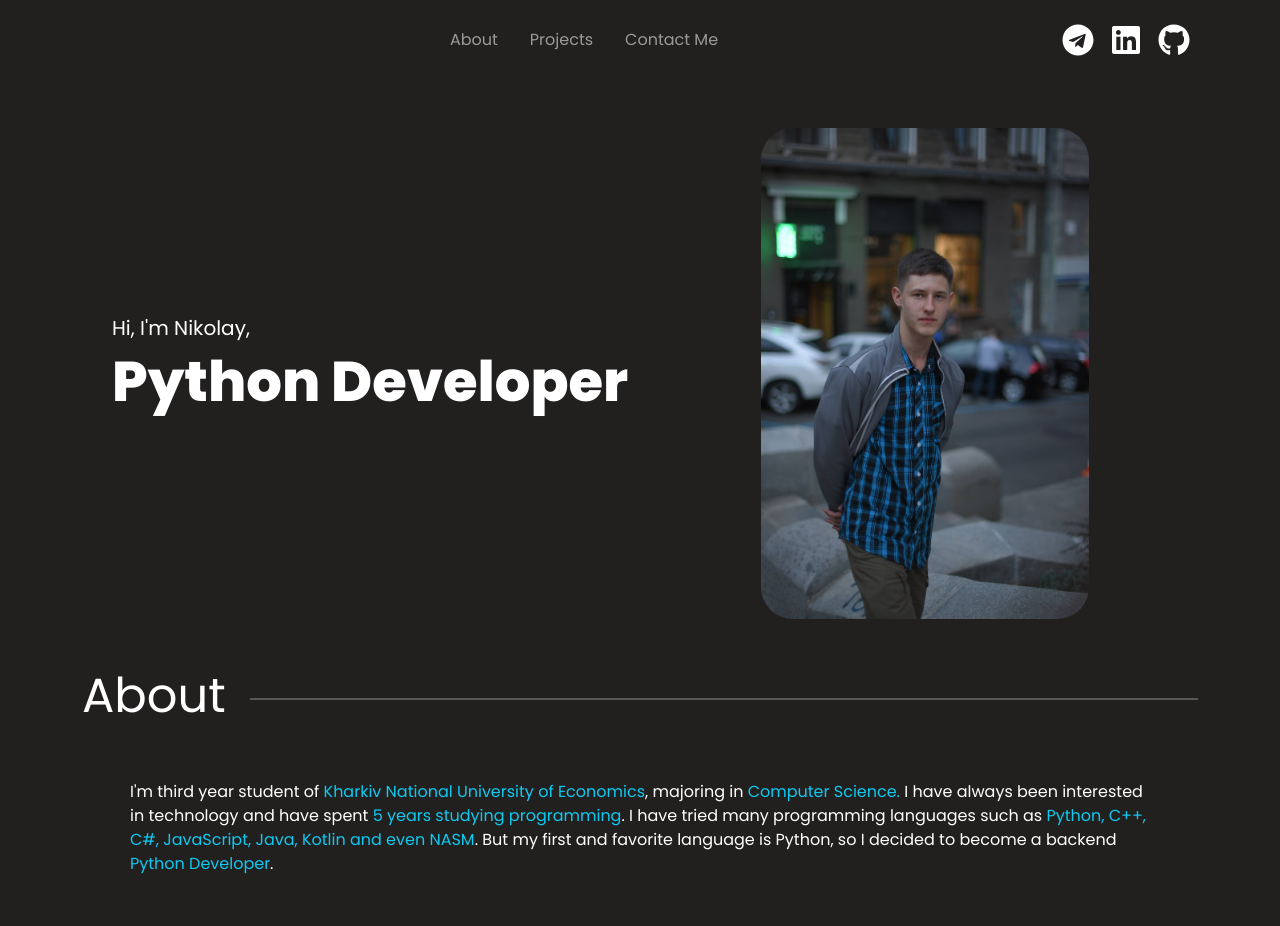
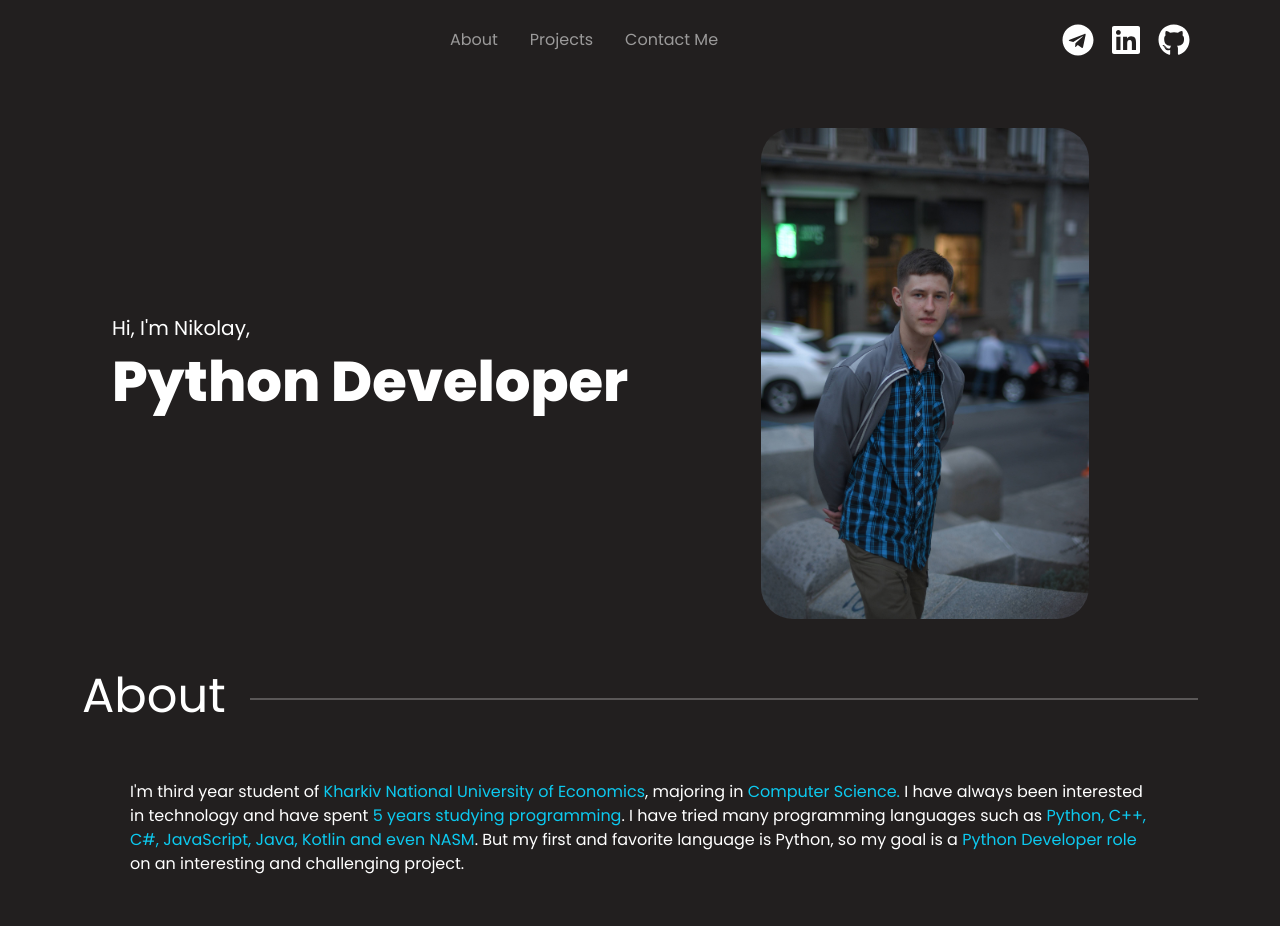
Before and after one commit to CrazyProger1/Portfolio, a React (Create React App) app in the folder client/: page / in a window 1280 px wide. Shown: the top 926 px of the page. Built offline with nearby package versions, Linux system fonts and the light colour scheme; no server answers.

Commit message:
Update: about text

```diff
--- a/client/src/components/texts/AboutText.jsx
+++ b/client/src/components/texts/AboutText.jsx
@@ -7,8 +7,8 @@ const AboutText = () =>
         always been interested in technology and have spent <span
         className='text-info'>5 years studying programming</span>.
         I have tried many programming languages such as <span className='text-info'>Python, C++, C#, JavaScript, Java, Kotlin and even NASM</span>.
-        But my first and favorite language is Python, so I decided to become a backend <span
-        className='text-info'>Python Developer</span>.
+        But my first and favorite language is Python, so my goal is a <span
+        className='text-info'>Python Developer role</span> on an interesting and challenging project.
     </div>
 
 
```
